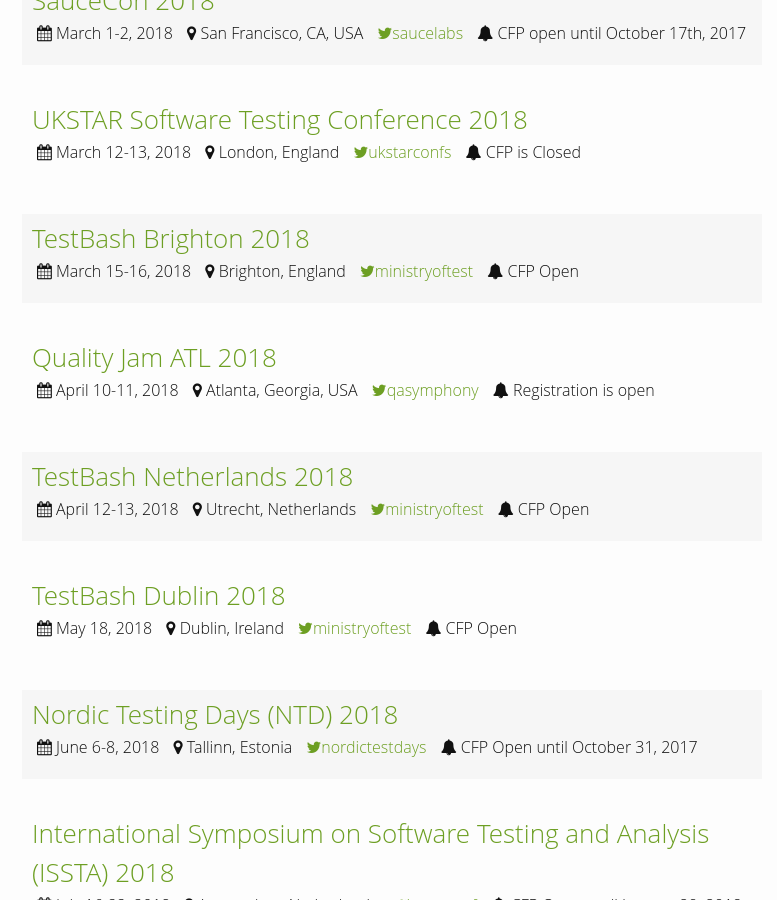
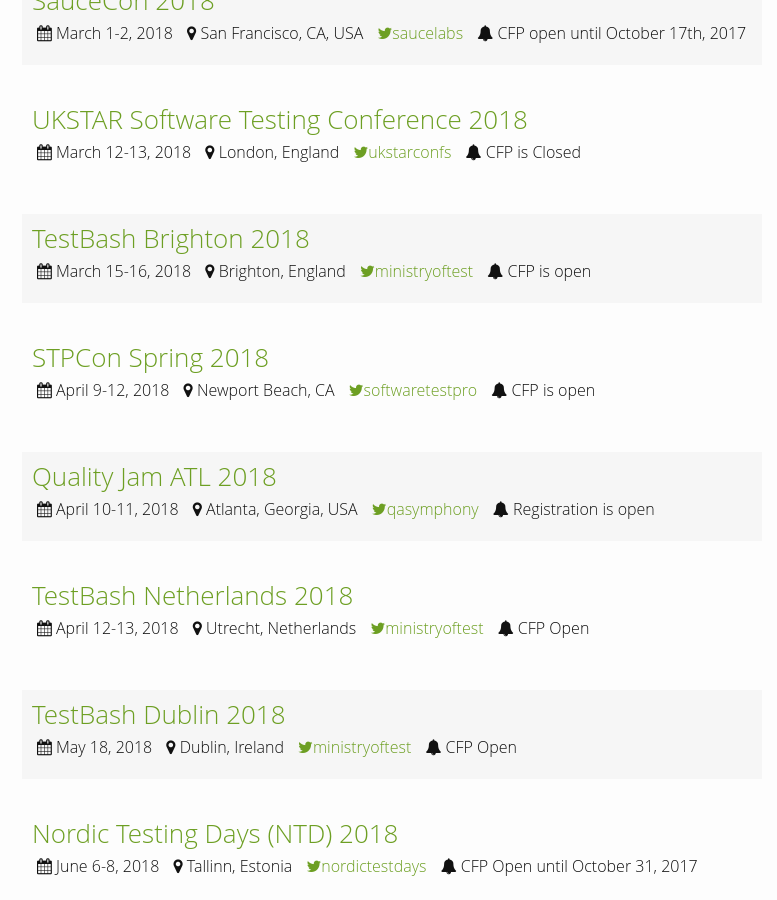
Before and after one commit to TestingConferences/testingconferences.github.io, a Jekyll site: the page built from index.html, in a window 1280 px wide and 900 px high, scrolled down 3678 px. Shown: the whole window, without its empty margins (248-1025 px from the left). Built offline with Jekyll 4.4.1, drawn with Linux system fonts in a browser that asks for light colours.

Commit message:
Added STPCon Spring 18

```diff
--- a/_data/current.yml
+++ b/_data/current.yml
@@ -218,7 +218,14 @@
   dates: "March 15-16, 2018"
   url: https://www.ministryoftesting.com/2017/06/testbash-brighton-2018-come/
   twitter: ministryoftest
-  status: CFP Open
+  status: CFP is open
+
+- name: STPCon Spring 2018
+  location: Newport Beach, CA
+  dates: "April 9-12, 2018"
+  url: http://www.stpcon.com/submit/
+  twitter: softwaretestpro
+  status: CFP is open
 
 - name: Quality Jam ATL 2018
   location: Atlanta, Georgia, USA
```
